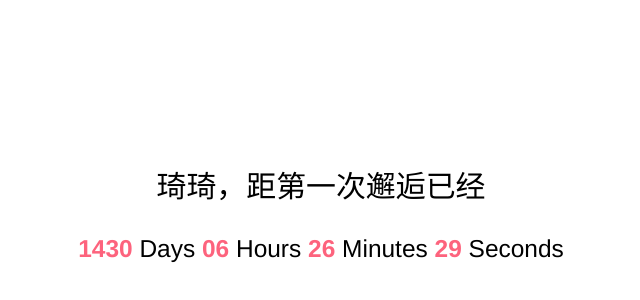
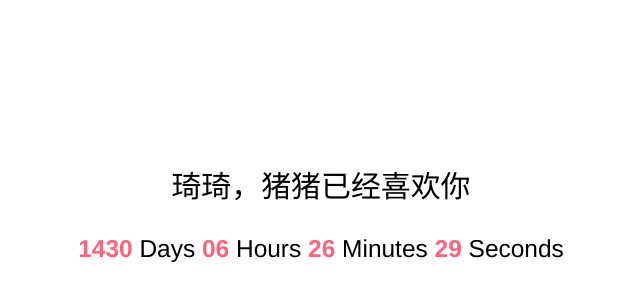
Before and after one commit to ljxlovelmq/ljxlovelmq.githu.io, a plain HTML site: page index.html in a window 1280 px wide. Shown: the part 106-406 px from the top of the page, without its empty margins (319-959 px from the left). Drawn offline with Linux system fonts and the light colour scheme.

Commit message:
update index.html

```diff
--- a/index.html
+++ b/index.html
@@ -44,7 +44,7 @@
 
 <body>
     <div class="content">
-        <h2>琦琦，距第一次邂逅已经</h2>
+        <h2>琦琦，猪猪已经喜欢你</h2>
         <div class="timer">
             <b id="d"></b> Days <b id="h"></b> Hours <b id="m"></b> Minutes <b id="s"></b> Seconds
         </div>
```
